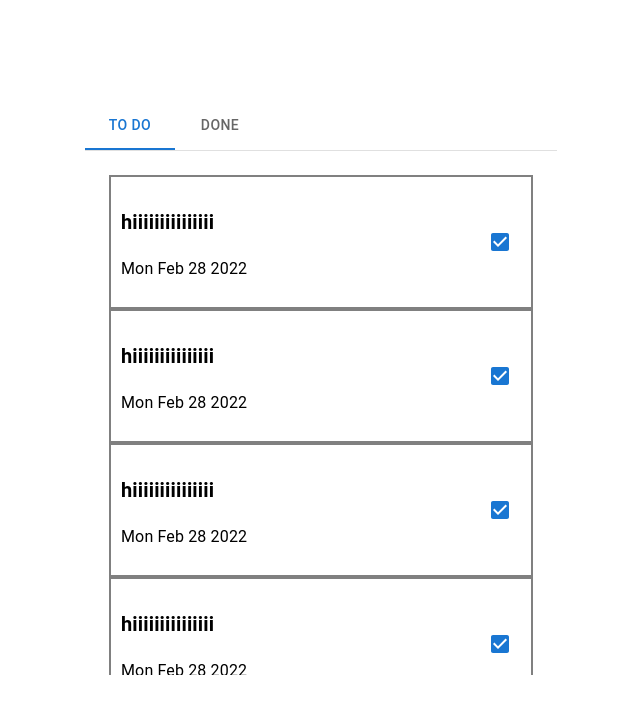
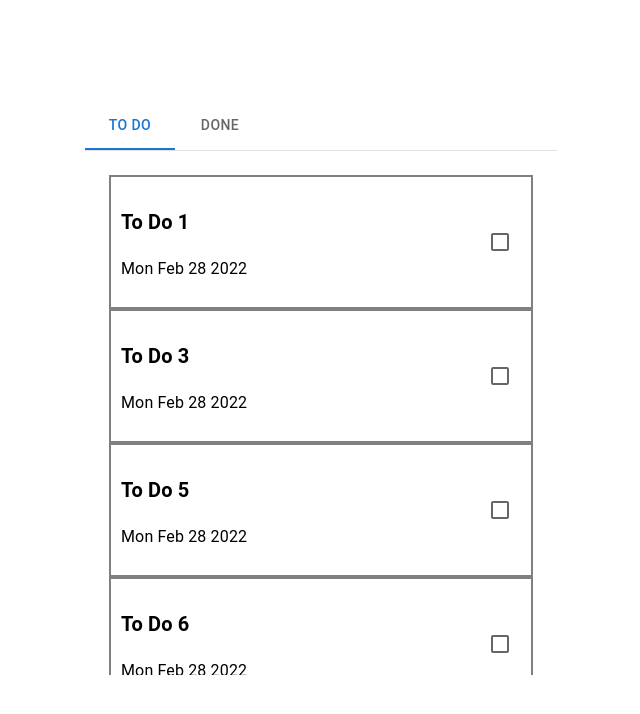
Before and after one commit to ramitheeb/GSG-React-Bootcamp, a React (Create React App) app: page / in a window 1280 px wide. Shown: the top 714 px of the page, without its empty margins (319-959 px from the left). Built offline with nearby package versions, Linux system fonts and the light colour scheme.

Commit message:
filter lists

```diff
--- a/src/ToDos.js
+++ b/src/ToDos.js
@@ -15,12 +15,30 @@ const toDos = [
     {
         id: 2,
         title: "To Do 2",
-        isDone: false,
+        isDone: true,
         createdAt: new Date(),
     },
     {
         id: 3,
         title: "To Do 3",
+        isDone: false,
+        createdAt: new Date(),
+    },
+    {
+        id: 4,
+        title: "To Do 4",
+        isDone: true,
+        createdAt: new Date(),
+    },
+    {
+        id: 5,
+        title: "To Do 5",
+        isDone: false,
+        createdAt: new Date(),
+    },
+    {
+        id: 6,
+        title: "To Do 6",
         isDone: false,
         createdAt: new Date(),
     }
@@ -46,6 +64,10 @@ const ToDos = () => {
 
     const [value, setValue] = React.useState(0);
 
+    const done = toDos.filter(todo => todo.isDone)
+    const notDone = toDos.filter(todo => !todo.isDone)
+
+
     const handleChange = (event, newValue) => {
         setValue(newValue);
     };
@@ -65,12 +87,8 @@ const ToDos = () => {
                     maxHeight: '500px',
                     overflowY: 'scroll',
                 }} >
-                    <ToDoRow title="hiiiiiiiiiiiiiii" date={new Date()} isDone={true} />
-                    <ToDoRow title="hiiiiiiiiiiiiiii" date={new Date()} isDone={true} />
-                    <ToDoRow title="hiiiiiiiiiiiiiii" date={new Date()} isDone={true} />
-                    <ToDoRow title="hiiiiiiiiiiiiiii" date={new Date()} isDone={true} />
-                    <ToDoRow title="hiiiiiiiiiiiiiii" date={new Date()} isDone={true} />
-                    <ToDoRow title="hiiiiiiiiiiiiiii" date={new Date()} isDone={true} />
+
+                    {notDone.map(toDo => <ToDoRow title={toDo.title} date={toDo.createdAt} isDone={toDo.isDone} />)}
 
                 </div>
             </TabPanel>
@@ -79,12 +97,10 @@ const ToDos = () => {
                     maxHeight: '500px',
                     overflowY: 'scroll',
                 }} >
-                    <ToDoRow title="2222" date={new Date()} isDone={true} />
-                    <ToDoRow title="2222" date={new Date()} isDone={true} />
-                    <ToDoRow title="hiii222iiiiiiiiiiii" date={new Date()} isDone={true} />
-                    <ToDoRow title="hi222iiiiiiiiiiiiii" date={new Date()} isDone={true} />
-                    <ToDoRow title="hi2iiiiiiiiiiiiii" date={new Date()} isDone={true} />
-                    <ToDoRow title="hiiiiiiiiiiiiiii" date={new Date()} isDone={true} />
+                    {
+                        done.map(toDo => <ToDoRow title={toDo.title} date={toDo.createdAt} isDone={toDo.isDone} />
+                        )
+                    }
 
                 </div>
             </TabPanel>
```
